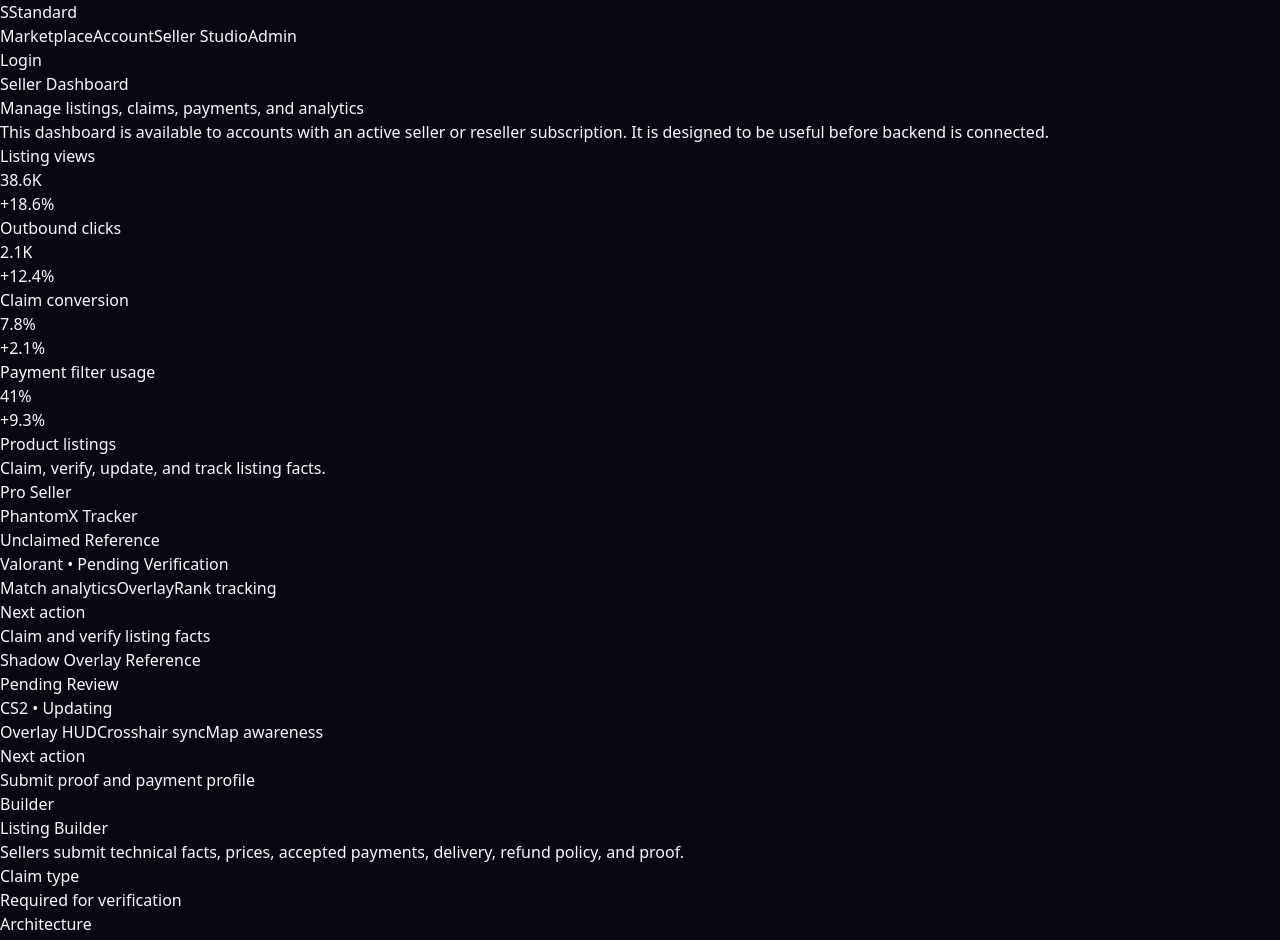
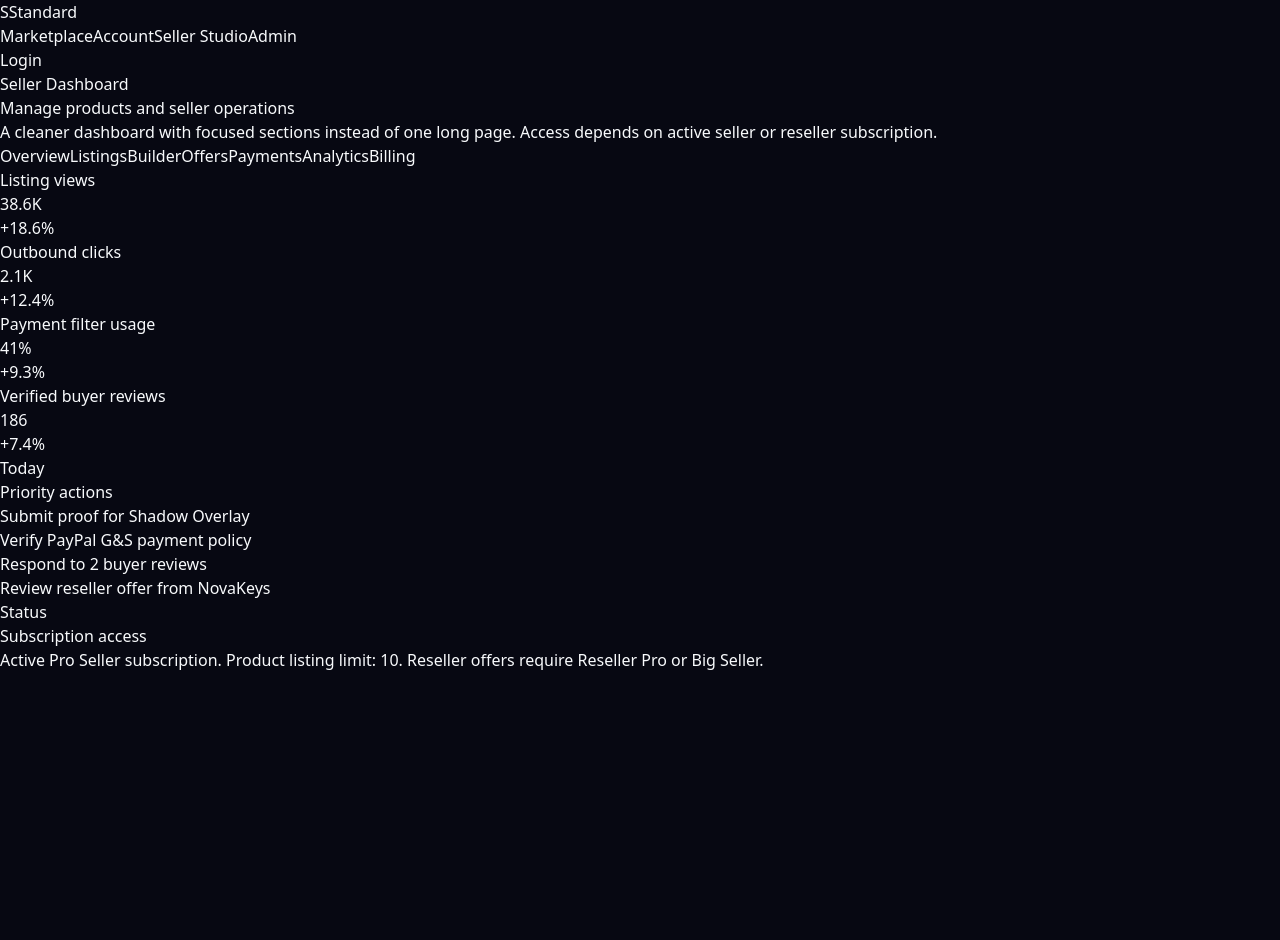
Before and after one commit to sarrovski/Standard-, a Next.js app: page /dashboard in a window 1280 px wide. Shown: the top 940 px of the page. After the commit the page ends 800 px from the top, so only its background shows below. Built offline with nearby package versions, Linux system fonts and the light colour scheme.

Commit message:
v9: dashboard updates (no claim)
- Update admin, dashboard, listings, marketplace, root pages
- Update ui component, data.ts
- Add README
- Verified clean build (0 errors, 9 routes)

```diff
--- a/src/app/dashboard/page.tsx
+++ b/src/app/dashboard/page.tsx
@@ -1,12 +1,23 @@
-import { Badge, Card, MiniStat, Nav, SectionHeader, Shell } from "@/components/ui";
-import { analytics, resellerOffers, sellerProducts, trafficSources, plans } from "@/lib/data";
+import { Badge, Card, MiniStat, Nav, SectionHeader, Shell, Tabs } from "@/components/ui";
+import { analytics, paymentMethods, plans, resellerOffers, sellerProducts, trafficSources } from "@/lib/data";
+
+const tabs = [
+  { key: "overview", label: "Overview" },
+  { key: "listings", label: "Listings" },
+  { key: "builder", label: "Builder" },
+  { key: "offers", label: "Offers" },
+  { key: "payments", label: "Payments" },
+  { key: "analytics", label: "Analytics" },
+  { key: "billing", label: "Billing" },
+];
 
 export default function DashboardPage({
   searchParams,
 }: {
-  searchParams?: { role?: string };
+  searchParams?: { role?: string; tab?: string };
 }) {
   const role = searchParams?.role ?? "seller";
+  const tab = searchParams?.tab ?? "overview";
   const isReseller = role === "reseller";
 
   return (
@@ -15,26 +26,66 @@
       <section className="mx-auto max-w-7xl px-6 py-10">
         <SectionHeader
           eyebrow={isReseller ? "Reseller Dashboard" : "Seller Dashboard"}
-          title={isReseller ? "Manage reseller offers and payment methods" : "Manage listings, claims, payments, and analytics"}
-          text="This dashboard is available to accounts with an active seller or reseller subscription. It is designed to be useful before backend is connected."
+          title={isReseller ? "Manage reseller offers" : "Manage products and seller operations"}
+          text="A cleaner dashboard with focused sections instead of one long page. Access depends on active seller or reseller subscription."
         />
 
-        <section className="mt-8 grid gap-4 md:grid-cols-4">
+        <div className="mt-8">
+          <Tabs items={tabs} active={tab} basePath="/dashboard" />
+        </div>
+
+        <div className="mt-8">
+          {tab === "overview" && <Overview />}
+          {tab === "listings" && <Listings />}
+          {tab === "builder" && <Builder />}
+          {tab === "offers" && <Offers />}
+          {tab === "payments" && <Payments />}
+          {tab === "analytics" && <Analytics />}
+          {tab === "billing" && <Billing />}
+        </div>
+      </section>
+    </Shell>
+  );
+}
+
+function Overview() {
+  return (
+    <div className="space-y-6">
+      <section className="grid gap-4 md:grid-cols-4">
         {analytics.map((item) => (
           <MiniStat key={item.label} label={item.label} value={item.value} detail={item.change} />
         ))}
       </section>
+      <section className="grid gap-6 xl:grid-cols-[1.1fr_0.9fr]">
+        <Card className="p-6">
+          <Badge tone="purple">Today</Badge>
+          <h2 className="mt-4 text-2xl font-black">Priority actions</h2>
+          <div className="mt-5 space-y-3">
+            {["Submit proof for Shadow Overlay", "Verify PayPal G&S payment policy", "Respond to 2 buyer reviews", "Review reseller offer from NovaKeys"].map((item) => (
+              <div key={item} className="rounded-2xl border border-white/10 bg-slate-950/40 p-4 text-sm text-slate-300">
+                {item}
+              </div>
+            ))}
+          </div>
+        </Card>
+        <Card className="p-6">
+          <Badge tone="cyan">Status</Badge>
+          <h2 className="mt-4 text-2xl font-black">Subscription access</h2>
+          <p className="mt-3 text-sm leading-6 text-slate-400">
+            Active Pro Seller subscription. Product listing limit: 10. Reseller offers require Reseller Pro or Big Seller.
+          </p>
+        </Card>
+      </section>
+    </div>
+  );
+}
 
-        <section className="mt-8 grid gap-6 xl:grid-cols-[1.1fr_0.9fr]">
+function Listings() {
+  return (
     <Card className="overflow-hidden">
       <div className="border-b border-white/10 p-5">
-              <div className="flex items-center justify-between gap-4">
-                <div>
-                  <h2 className="text-xl font-bold">Product listings</h2>
-                  <p className="mt-1 text-sm text-slate-400">Claim, verify, update, and track listing facts.</p>
-                </div>
-                <Badge tone="purple">Pro Seller</Badge>
-              </div>
+        <h2 className="text-xl font-bold">Listings</h2>
+        <p className="mt-1 text-sm text-slate-400">Manage products, statuses, features, and verification readiness.</p>
       </div>
       <div className="divide-y divide-white/10">
         {sellerProducts.map((product) => (
@@ -43,7 +94,7 @@
               <div>
                 <div className="flex flex-wrap items-center gap-2">
                   <h3 className="text-lg font-bold">{product.name}</h3>
-                        <Badge tone="amber">{product.status}</Badge>
+                  <Badge tone={product.status === "Verified" ? "green" : "amber"}>{product.status}</Badge>
                 </div>
                 <p className="mt-1 text-sm text-slate-500">{product.game} • {product.toolStatus}</p>
                 <div className="mt-3 flex flex-wrap gap-2">
@@ -54,7 +105,7 @@
                   ))}
                 </div>
               </div>
-                    <div className="min-w-[220px] rounded-2xl border border-white/10 bg-slate-950/40 p-4">
+              <div className="min-w-[240px] rounded-2xl border border-white/10 bg-slate-950/40 p-4">
                 <div className="text-sm text-slate-400">Next action</div>
                 <div className="mt-1 text-sm font-semibold">{product.nextAction}</div>
               </div>
@@ -63,25 +114,31 @@
         ))}
       </div>
     </Card>
+  );
+}
 
+function Builder() {
+  return (
     <Card className="p-6">
       <Badge tone="cyan">Builder</Badge>
       <h2 className="mt-4 text-2xl font-black">Listing Builder</h2>
       <p className="mt-2 text-sm leading-6 text-slate-400">
-              Sellers submit technical facts, prices, accepted payments, delivery, refund policy, and proof.
+        This is the seller flow for creating or updating a product listing.
       </p>
-            <div className="mt-5 grid gap-3">
-              {["Claim type", "Architecture", "Features", "Price points", "Accepted payments", "Delivery", "Refund policy"].map((field) => (
+      <div className="mt-6 grid gap-4 md:grid-cols-2">
+        {["Product name", "Game", "Category", "Architecture", "Features", "Price points", "Accepted payments", "Delivery time", "Refund policy", "Tool status"].map((field) => (
           <div key={field} className="rounded-2xl border border-white/10 bg-slate-950/40 p-4">
-                  <div className="text-sm font-semibold">{field}</div>
-                  <div className="mt-1 text-xs text-slate-500">Required for verification</div>
+            <div className="text-xs text-slate-500">{field}</div>
+            <div className="mt-1 text-sm font-semibold">Required field</div>
           </div>
         ))}
       </div>
     </Card>
-        </section>
+  );
+}
 
-        <section className="mt-6 grid gap-6 xl:grid-cols-[1fr_0.9fr]">
+function Offers() {
+  return (
     <Card className="p-6">
       <Badge tone="cyan">Reseller offers</Badge>
       <h2 className="mt-4 text-2xl font-black">Offer management</h2>
@@ -107,10 +164,47 @@
         ))}
       </div>
     </Card>
+  );
+}
 
+function Payments() {
+  return (
+    <Card className="p-6">
+      <Badge tone="cyan">Payment profile</Badge>
+      <h2 className="mt-4 text-2xl font-black">Accepted payment methods</h2>
+      <p className="mt-2 text-sm leading-6 text-slate-400">
+        Payment methods are central to Standard. Sellers and resellers should clearly list what they accept.
+      </p>
+      <div className="mt-5 grid gap-3 md:grid-cols-3">
+        {paymentMethods.map((method) => (
+          <div key={method} className="rounded-2xl border border-white/10 bg-slate-950/40 p-4">
+            <div className="font-bold">{method}</div>
+            <div className="mt-1 text-xs text-slate-500">
+              {method === "Crypto" || method === "Gift Cards" || method === "PayPal F&F"
+                ? "Higher risk, admin review recommended"
+                : "Standard verification required"}
+            </div>
+          </div>
+        ))}
+      </div>
+    </Card>
+  );
+}
+
+function Analytics() {
+  return (
+    <section className="grid gap-6 xl:grid-cols-[1fr_0.9fr]">
       <Card className="p-6">
         <Badge tone="green">Analytics</Badge>
-            <h2 className="mt-4 text-2xl font-black">Traffic sources</h2>
+        <h2 className="mt-4 text-2xl font-black">Performance</h2>
+        <div className="mt-5 grid gap-4 md:grid-cols-2">
+          {analytics.map((item) => (
+            <MiniStat key={item.label} label={item.label} value={item.value} detail={item.change} />
+          ))}
+        </div>
+      </Card>
+      <Card className="p-6">
+        <h2 className="text-2xl font-black">Traffic sources</h2>
         <div className="mt-6 space-y-4">
           {trafficSources.map(([source, share]) => (
             <div key={source}>
@@ -126,22 +220,15 @@
         </div>
       </Card>
     </section>
+  );
+}
 
-        <section className="mt-6 grid gap-6 xl:grid-cols-2">
-          <Card className="p-6">
-            <Badge tone="amber">Reviews / Appeals</Badge>
-            <h2 className="mt-4 text-2xl font-black">Trust queue</h2>
-            <div className="mt-5 space-y-3 text-sm text-slate-400">
-              <div className="rounded-2xl border border-white/10 bg-slate-950/40 p-4">2 reviews need provider response.</div>
-              <div className="rounded-2xl border border-white/10 bg-slate-950/40 p-4">1 appeal is waiting for admin review.</div>
-              <div className="rounded-2xl border border-white/10 bg-slate-950/40 p-4">Payment proof missing on one reseller offer.</div>
-            </div>
-          </Card>
-
+function Billing() {
+  return (
     <Card className="p-6">
       <Badge tone="purple">Billing</Badge>
-            <h2 className="mt-4 text-2xl font-black">Subscription access</h2>
-            <div className="mt-5 grid gap-3">
+      <h2 className="mt-4 text-2xl font-black">Subscription plans</h2>
+      <div className="mt-5 grid gap-3 md:grid-cols-2">
         {plans.map((plan) => (
           <div key={plan.name} className="rounded-2xl border border-white/10 bg-slate-950/40 p-4">
             <div className="flex justify-between gap-3">
@@ -155,8 +242,5 @@
         ))}
       </div>
     </Card>
-        </section>
-      </section>
-    </Shell>
   );
 }
--- a/src/components/ui.tsx
+++ b/src/components/ui.tsx
@@ -127,3 +127,32 @@
     </Card>
   );
 }
+
+export function Tabs({
+  items,
+  active,
+  basePath,
+}: {
+  items: Array<{ key: string; label: string }>;
+  active: string;
+  basePath: string;
+}) {
+  return (
+    <div className="flex gap-2 overflow-x-auto rounded-2xl border border-white/10 bg-white/[0.035] p-2">
+      {items.map((item) => (
+        <Link
+          key={item.key}
+          href={`${basePath}?tab=${item.key}`}
+          className={cn(
+            "whitespace-nowrap rounded-xl px-4 py-2 text-sm font-semibold transition",
+            active === item.key
+              ? "bg-purple-500/20 text-purple-100"
+              : "text-slate-400 hover:bg-white/[0.04] hover:text-white"
+          )}
+        >
+          {item.label}
+        </Link>
+      ))}
+    </div>
+  );
+}
--- a/src/lib/data.ts
+++ b/src/lib/data.ts
@@ -69,26 +69,34 @@
     game: "Valorant",
     category: "Analytics / Overlay",
     architecture: "External",
-    claimStatus: "Unclaimed",
-    integrity: null as number | null,
-    confidence: "Pending",
+    listingStatus: "Verified",
+    sellerType: "Provider",
+    integrity: 92 as number | null,
+    confidence: "High",
     activity: { vouches: 326, views: 28400, replies: 184, lastSeen: "Recently active" },
-    verifiedPayments: [] as string[],
-    pendingFacts: ["Pricing", "Payment methods", "Provider proof", "Feature set"],
+    verifiedPayments: ["Crypto", "Card", "PayPal G&S"],
+    features: ["Match analytics", "Overlay HUD", "Rank tracking", "Agent insights"],
+    pricePoints: ["$6 daily", "$19 weekly", "$49 monthly"],
+    delivery: "Instant",
+    refundPolicy: "Visible after seller login integration",
   },
   {
     slug: "shadow-overlay-reference",
-    name: "Shadow Overlay Reference",
+    name: "Shadow Overlay",
     seller: "Shadow Market",
     game: "CS2",
     category: "Overlay / Utility",
     architecture: "Unknown",
-    claimStatus: "Unclaimed",
+    listingStatus: "Pending Review",
+    sellerType: "Provider",
     integrity: null as number | null,
     confidence: "Pending",
     activity: { vouches: 84, views: 6840, replies: 51, lastSeen: "Unknown" },
-    verifiedPayments: [] as string[],
-    pendingFacts: ["Architecture", "Payment profile", "Seller identity"],
+    verifiedPayments: [],
+    features: ["Overlay HUD", "Crosshair sync", "Map awareness"],
+    pricePoints: [],
+    delivery: "Pending verification",
+    refundPolicy: "Pending verification",
   },
   {
     slug: "novakeys-reseller-offer",
@@ -97,29 +105,33 @@
     game: "Valorant",
     category: "Reseller Offer",
     architecture: "Unknown",
-    claimStatus: "Claim Pending",
+    listingStatus: "Pending Review",
+    sellerType: "Reseller",
     integrity: null as number | null,
     confidence: "Low",
     activity: { vouches: 0, views: 0, replies: 0, lastSeen: "Submitted" },
     verifiedPayments: ["Crypto", "PayPal G&S"],
-    pendingFacts: ["Authorization proof", "Stock proof", "Refund policy"],
+    features: ["Manual delivery", "Support relay", "Payment flexibility"],
+    pricePoints: ["$27 monthly"],
+    delivery: "15 min manual",
+    refundPolicy: "Pending admin review",
   },
 ];
 
 export const sellerProducts = [
   {
     name: "PhantomX Tracker",
-    status: "Unclaimed Reference",
-    toolStatus: "Pending Verification",
+    status: "Verified",
+    toolStatus: "Working",
     game: "Valorant",
     features: ["Match analytics", "Overlay", "Rank tracking"],
     views: 28400,
     outboundClicks: 1320,
-    integrity: "Pending",
-    nextAction: "Claim and verify listing facts",
+    integrity: "92",
+    nextAction: "Keep pricing and payments updated",
   },
   {
-    name: "Shadow Overlay Reference",
+    name: "Shadow Overlay",
     status: "Pending Review",
     toolStatus: "Updating",
     game: "CS2",
@@ -127,7 +139,7 @@
     views: 6840,
     outboundClicks: 412,
     integrity: "Pending",
-    nextAction: "Submit proof and payment profile",
+    nextAction: "Submit verification proof and payment profile",
   },
 ];
 
@@ -143,7 +155,7 @@
     disputes: "0 open",
   },
   {
-    tool: "Shadow Overlay Reference",
+    tool: "Shadow Overlay",
     reseller: "ByteMarket",
     status: "Needs Proof",
     stock: "Limited",
@@ -157,8 +169,8 @@
 export const analytics = [
   { label: "Listing views", value: "38.6K", change: "+18.6%" },
   { label: "Outbound clicks", value: "2.1K", change: "+12.4%" },
-  { label: "Claim conversion", value: "7.8%", change: "+2.1%" },
   { label: "Payment filter usage", value: "41%", change: "+9.3%" },
+  { label: "Verified buyer reviews", value: "186", change: "+7.4%" },
 ];
 
 export const trafficSources = [
@@ -170,8 +182,8 @@
 
 export const adminSignals = [
   {
-    title: "Claim proof missing",
-    meta: "PhantomX Tracker needs provider proof before verification.",
+    title: "Seller verification needed",
+    meta: "Shadow Overlay needs proof before going live.",
     risk: "Medium",
   },
   {
@@ -186,17 +198,17 @@
   },
 ];
 
-export const claimQueue = [
+export const submissionQueue = [
   {
-    listing: "PhantomX Tracker",
+    listing: "Shadow Overlay",
     requester: "seller@standard.gg",
-    type: "Provider claim",
+    type: "Provider listing",
     status: "Needs proof",
   },
   {
     listing: "NovaKeys Reseller Offer",
     requester: "reseller@standard.gg",
-    type: "Reseller application",
+    type: "Reseller offer",
     status: "Under review",
   },
 ];
```
Also changed, not shown: src/app/admin/page.tsx (+13 -13 lines), src/app/listings/[listingSlug]/page.tsx (+24 -18 lines), src/app/marketplace/page.tsx (+4 -3 lines), src/app/page.tsx (+6 -6 lines), 1 other file (tests, documents, lock files or other folders). Lines whose indentation alone changed are shown as unchanged.
